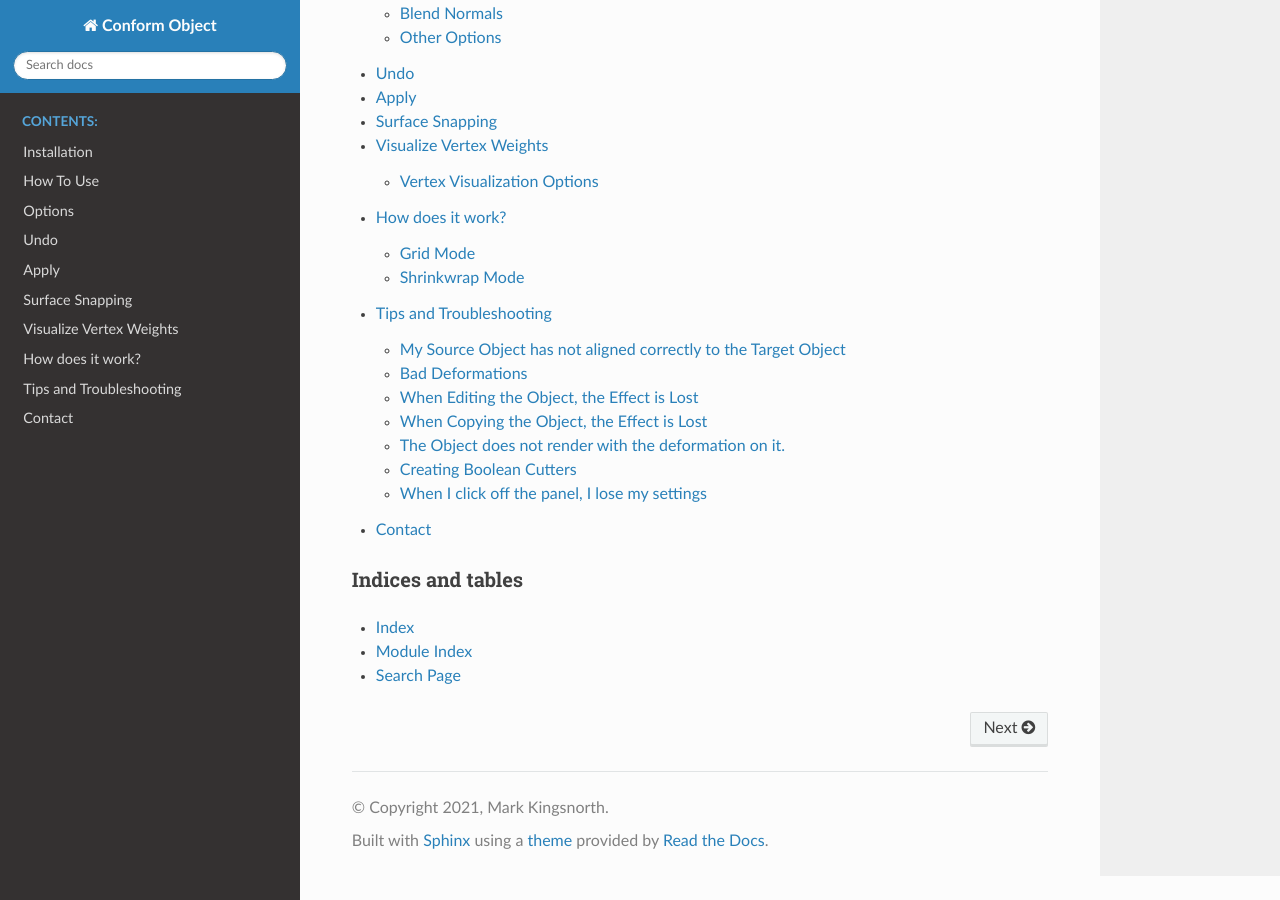
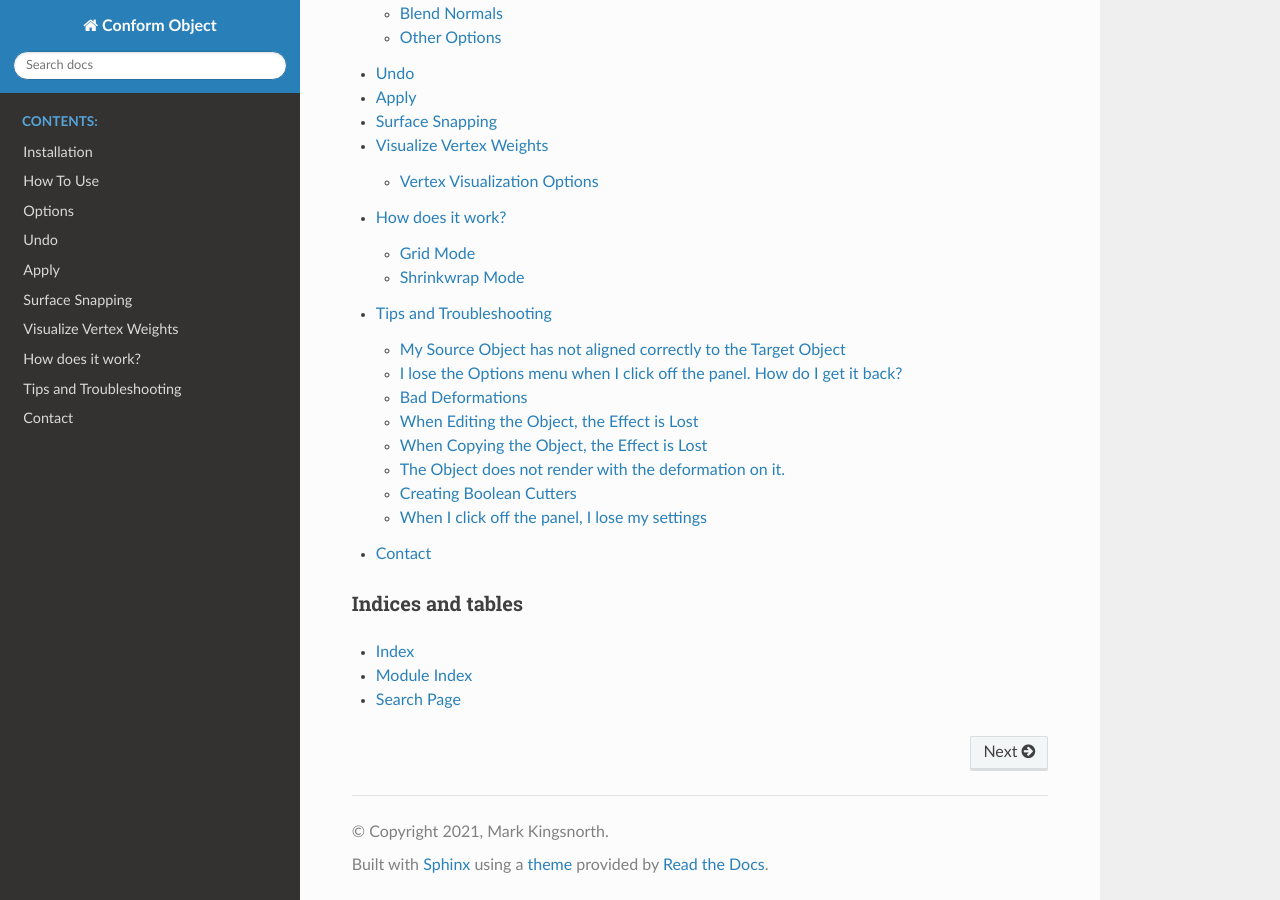
Before and after one commit to mkingsnorth/conform_object_docs, a Sphinx documentation site: the page built from docs/index.rst, in a window 1280 px wide and 900 px high, scrolled down 1650 px. Built offline with Sphinx 7.4.7 and the Read the Docs theme 2.0.0, drawn with Linux system fonts in a browser that asks for light colours; some of the changed lines change nothing that is shown.

Commit message:
Added F9 panel note in docs

```diff
--- a/docs/troubleshooting.rst
+++ b/docs/troubleshooting.rst
@@ -22,6 +22,12 @@
 
     The Local Rotation parameters are used to correctly align the Source Object.
 
+
+========================================================================================================================================
+I lose the Options menu when I click off the panel. How do I get it back?
+========================================================================================================================================
+
+In Blender this type of operation is very "one way", however if the Conform Object operation was the last operation you performed, select the **Source Object** and then the **Target Object** again and press **F9**.  The menu should re-appear again.  Please note you will need to select the Source Object and then the Target Object in this way *before* pressing F9, otherwise the add-on will not re-do the operation even though the panel will re-appear.
 
 
 ====================================================================
```
Also changed, not shown: 10 other files.
